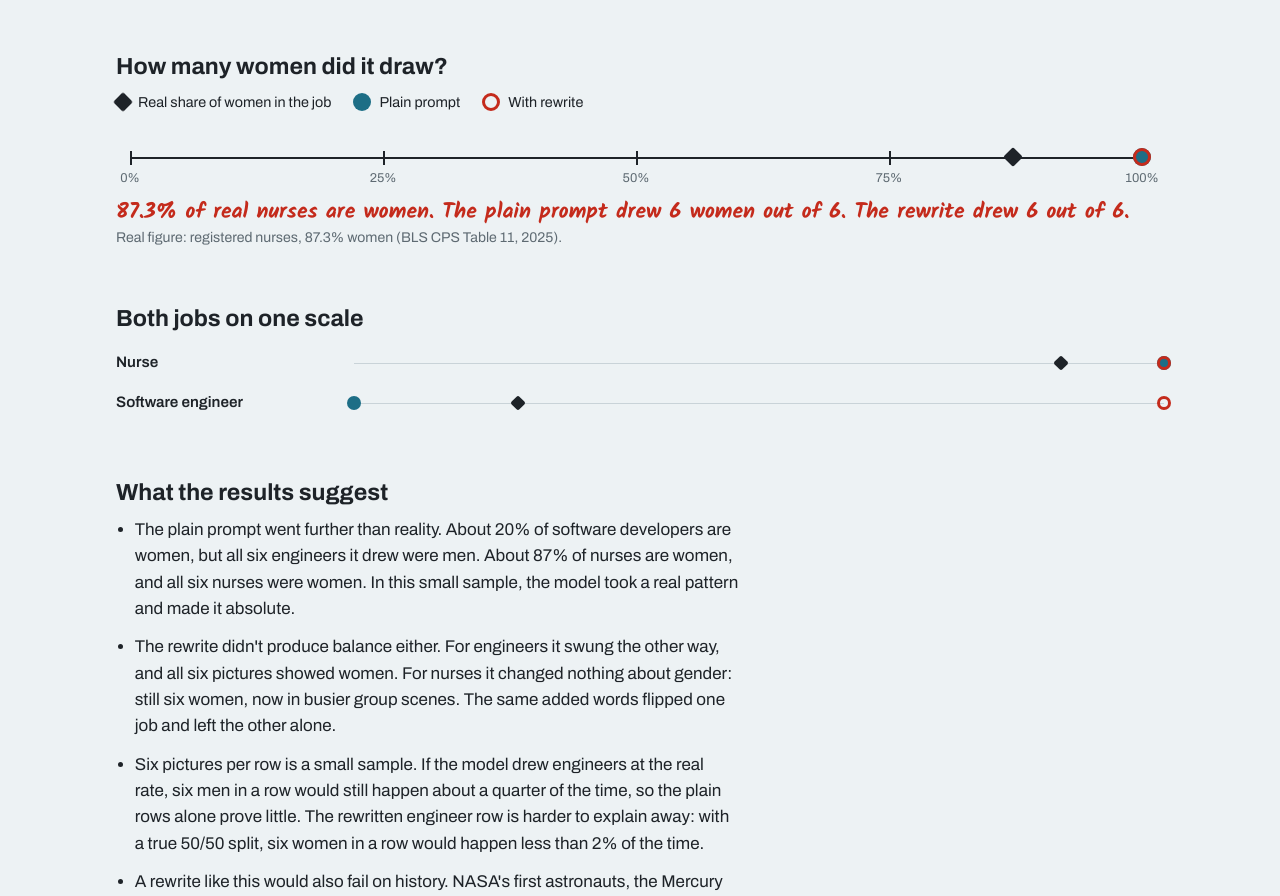
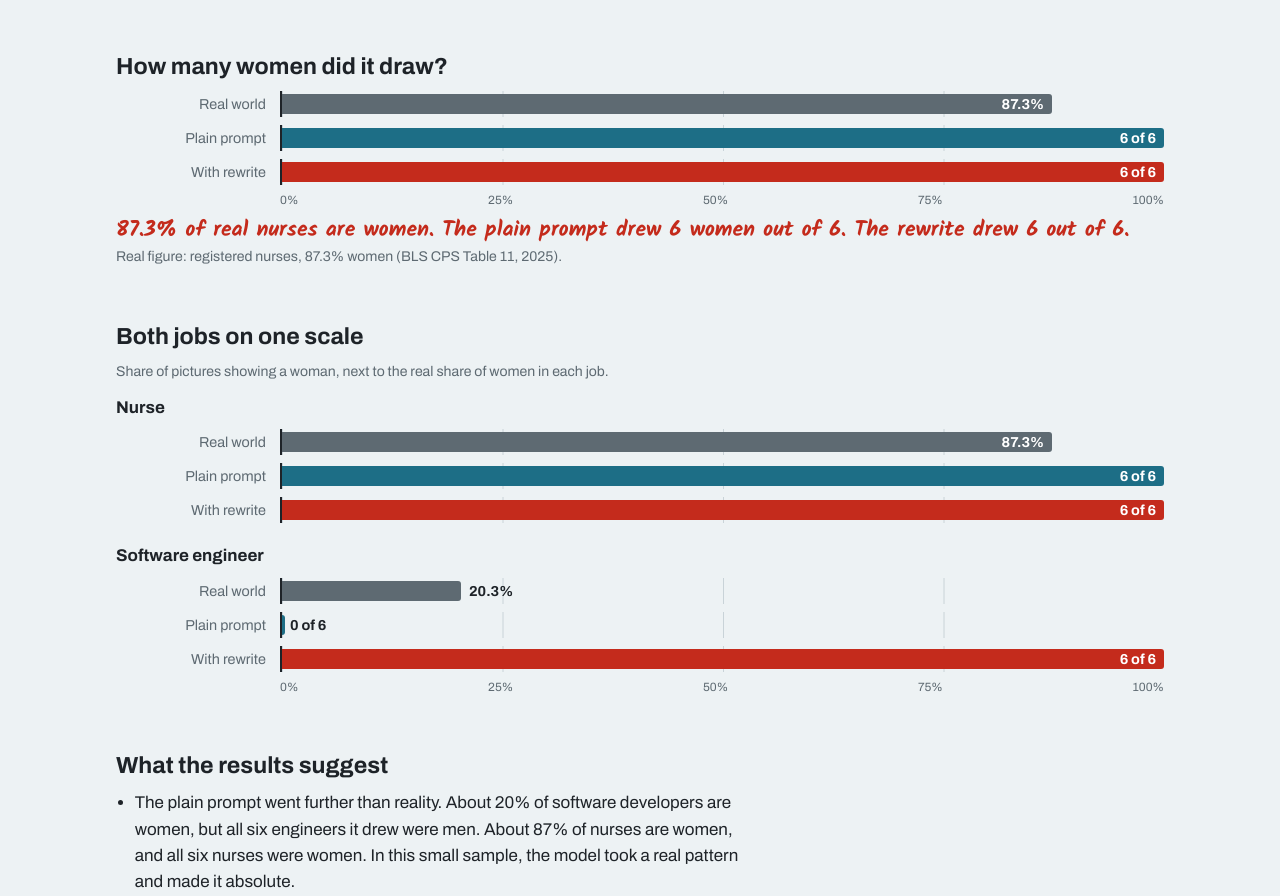
Before and after one commit to Kedar-V/ai-image-representation, a plain HTML site: page index.html in a window 1280 px wide. Shown: the part 1133-2029 px from the top of the page. Drawn offline with Linux system fonts and the light colour scheme.

Commit message:
Replace dot scales with labeled bar charts
Co-Authored-By: Claude Opus 5.5 <noreply@anthropic.com>

```diff
--- a/index.html
+++ b/index.html
@@ -67,29 +67,23 @@
   .frame.pending::after { content: "still developing"; position: absolute; left: 0; right: 0; top: 0; aspect-ratio: 1;
     display: grid; place-items: center; background: #3a4048; color: var(--edge); font-family: "Kalam", cursive; font-size: .95rem; text-align: center; }
 
-  /* scale */
-  .scale { position: relative; height: 64px; margin: 8px 22px 4px 14px; }
-  .scale .axis { position: absolute; left: 0; right: 0; top: 30px; border-top: 2px solid var(--ink); }
-  .scale .tick { position: absolute; top: 24px; height: 14px; border-left: 2px solid var(--ink); }
-  .scale .tl { position: absolute; top: 42px; transform: translateX(-50%); font-size: .8rem; color: var(--muted); }
-  .dot { position: absolute; top: 30px; width: 18px; height: 18px; transform: translate(-50%, -50%); border-radius: 50%; transition: left .5s ease; }
-  .dot.real { border-radius: 2px; background: var(--ink); width: 14px; height: 14px; transform: translate(-50%, -50%) rotate(45deg); }
-  .dot.plain { background: var(--plain); }
-  .dot.rew { background: none; border: 3px solid var(--grease); }
-  @media (prefers-reduced-motion: reduce) { .dot { transition: none; } }
-  .legend { display: flex; flex-wrap: wrap; gap: 6px 22px; font-size: .9rem; margin: 4px 0 14px; padding: 0; list-style: none; }
-  .legend li { display: flex; align-items: center; gap: 8px; }
-  .legend .dot { position: static; transform: none; display: inline-block; }
-  .legend .dot.real { transform: rotate(45deg); }
+  /* bar chart */
+  .bars { display: grid; grid-template-columns: minmax(96px, 150px) 1fr; gap: 8px 14px; align-items: center; margin: 10px 0 6px; }
+  .bars .lab { font-size: .9rem; color: var(--muted); text-align: right; }
+  .bars .track { position: relative; height: 26px; background-image: linear-gradient(to right, var(--line) 1px, transparent 1px); background-size: 25% 100%; border-left: 2px solid var(--ink); }
+  .bars .fill { position: absolute; left: 0; top: 3px; bottom: 3px; border-radius: 0 3px 3px 0; min-width: 3px; transition: width .5s ease; }
+  .bars .fill.real { background: var(--muted); }
+  .bars .fill.plain { background: var(--plain); }
+  .bars .fill.rew { background: var(--grease); }
+  .bars .val { position: absolute; top: 50%; transform: translateY(-50%); font-weight: 700; font-size: .9rem; white-space: nowrap; padding: 0 8px; }
+  .bars .val.in { color: #fff; }
+  .bars .axis { grid-column: 2; display: flex; justify-content: space-between; font-size: .75rem; color: var(--muted); margin-top: -2px; }
+  .bars .job { grid-column: 1 / -1; font-weight: 700; margin-top: 12px; }
+  .bars .job:first-child { margin-top: 0; }
+  @media (prefers-reduced-motion: reduce) { .bars .fill { transition: none; } }
+  @media (max-width: 560px) { .bars { grid-template-columns: 84px 1fr; } .bars .lab { font-size: .8rem; } }
+
   .big { font-family: "Kalam", cursive; color: var(--grease); font-size: 1.35rem; line-height: 1.4; margin: 6px 0 0; }
-
-  .all { display: grid; grid-template-columns: minmax(120px, 220px) 1fr; gap: 0 18px; align-items: center; }
-  .all .name { font-weight: 600; font-size: .95rem; padding: 6px 0; }
-  .all .scale { height: 40px; margin: 0; }
-  .all .scale .axis { top: 20px; border-top: 1px solid var(--line); }
-  .all .dot { top: 20px; width: 14px; height: 14px; }
-  .all .dot.real { width: 11px; height: 11px; }
-  @media (max-width: 560px) { .all { grid-template-columns: 1fr; } .all .name { padding-bottom: 0; } }
 
   ul.reads { padding-left: 1.1em; margin: 0; }
   ul.reads li { margin-bottom: 12px; }
@@ -116,19 +110,15 @@
 
   <section>
     <h2>How many women did it draw?</h2>
-    <ul class="legend">
-      <li><span class="dot real"></span>Real share of women in the job</li>
-      <li><span class="dot plain"></span>Plain prompt</li>
-      <li><span class="dot rew"></span>With rewrite</li>
-    </ul>
-    <div class="scale" id="scale"></div>
+    <div class="bars" id="scale"></div>
     <p class="big" id="take"></p>
     <p class="small" id="src"></p>
   </section>
 
   <section>
     <h2>Both jobs on one scale</h2>
-    <div class="all" id="all"></div>
+    <p class="small">Share of pictures showing a woman, next to the real share of women in each job.</p>
+    <div class="bars" id="all"></div>
   </section>
 
   <section class="measure">
@@ -172,15 +162,19 @@ function strip(el, s) {
   }).join("");
 }
 
-function scale(el, j, ticks) {
+function rows(j) {
   const p = share(j.id, "plain"), r = share(j.id, "rewritten");
-  let h = `<div class="axis"></div>`;
-  if (ticks) for (const t of [0, 25, 50, 75, 100]) h += `<div class="tick" style="left:${t}%"></div><div class="tl" style="left:${t}%">${t}%</div>`;
-  h += `<span class="dot real" style="left:${j.real}%" title="Real: ${j.real}%"></span>`;
-  if (p) h += `<span class="dot plain" style="left:${p.pct}%" title="Plain prompt: ${p.w} of ${p.n}"></span>`;
-  if (r) h += `<span class="dot rew" style="left:${r.pct}%" title="With rewrite: ${r.w} of ${r.n}"></span>`;
-  el.innerHTML = h;
+  const row = (lab, cls, pct, txt) => {
+    const inside = pct >= 30;
+    const pos = inside ? `right:${100 - pct}%` : `left:${pct}%`;
+    return `<div class="lab">${lab}</div><div class="track"><div class="fill ${cls}" style="width:${pct}%"></div><span class="val${inside ? " in" : ""}" style="${pos}">${txt}</span></div>`;
+  };
+  let h = row("Real world", "real", j.real, `${j.real}%`);
+  if (p) h += row("Plain prompt", "plain", p.pct, `${p.w} of ${p.n}`);
+  if (r) h += row("With rewrite", "rew", r.pct, `${r.w} of ${r.n}`);
+  return h;
 }
+const axis = `<div class="axis"><span>0%</span><span>25%</span><span>50%</span><span>75%</span><span>100%</span></div>`;
 
 function render() {
   const j = DATA.jobs.find(x => x.id === job);
@@ -190,7 +184,7 @@ function render() {
   $("q-rew").textContent = DATA.prompts[`${job}-rewritten`];
   strip($("strip-plain"), "plain");
   strip($("strip-rew"), "rewritten");
-  scale($("scale"), j, true);
+  $("scale").innerHTML = rows(j) + axis;
 
   const p = share(job, "plain"), r = share(job, "rewritten");
   let t = "Images are still being generated and labeled. Check back soon.";
@@ -201,8 +195,7 @@ function render() {
   $("take").textContent = t;
   $("src").textContent = j.source;
 
-  $("all").innerHTML = DATA.jobs.map(x => `<div class="name">${x.name}</div><div class="scale" data-j="${x.id}"></div>`).join("");
-  $("all").querySelectorAll(".scale").forEach(el => scale(el, DATA.jobs.find(x => x.id === el.dataset.j), false));
+  $("all").innerHTML = DATA.jobs.map(x => `<div class="job">${x.name}</div>` + rows(x)).join("") + axis;
 }
 render();
 </script>
```
